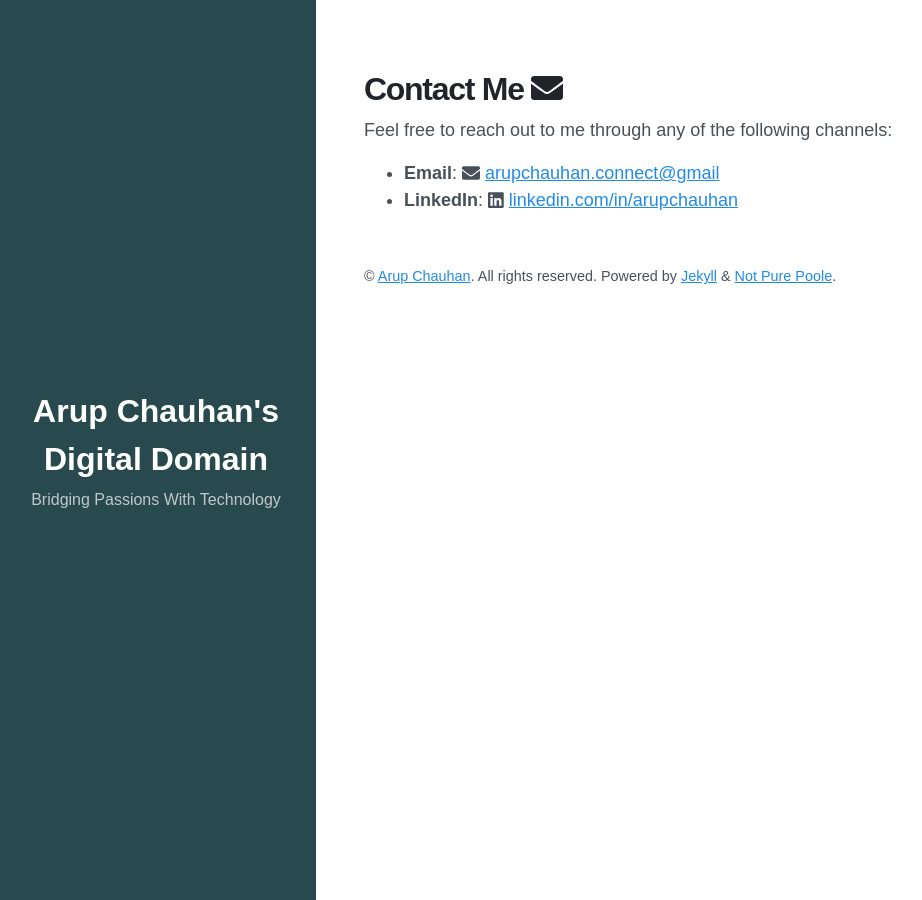
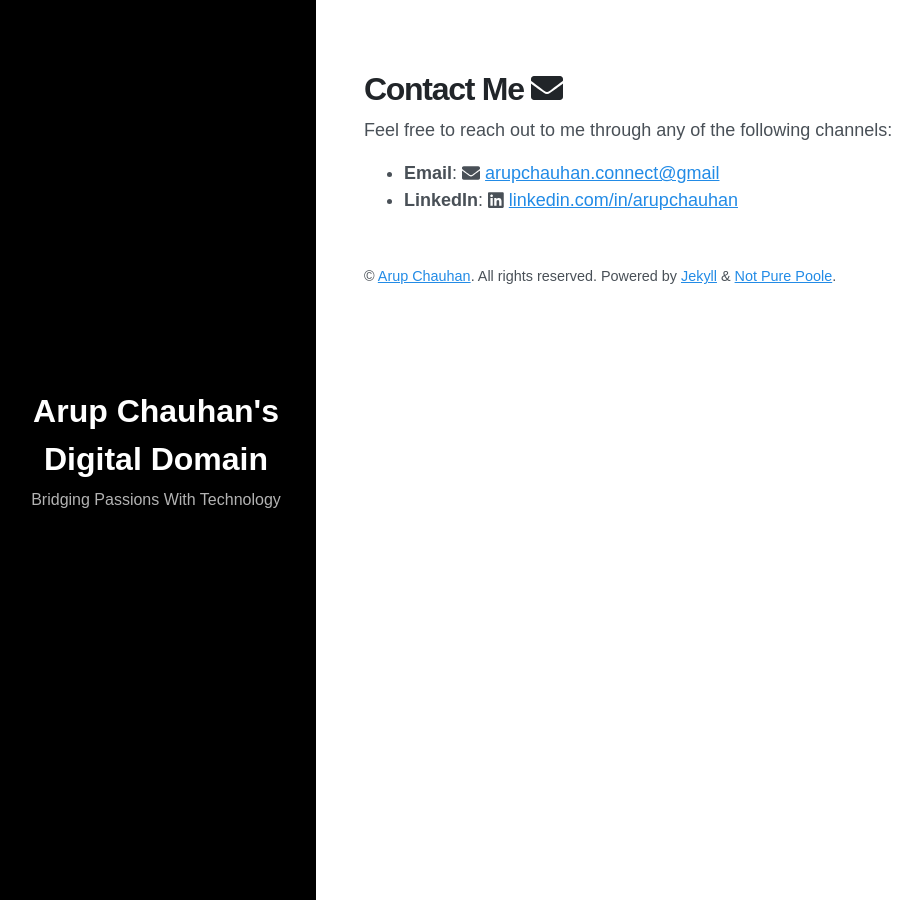
Before and after one commit to Arup-Chauhan/Arup-Chauhan, a Jekyll site: the page built from contact.md, in a window 1280 px wide. Shown: the whole page, without its empty margins (4-926 px from the left). Built offline with Jekyll 4.4.1, drawn with Linux system fonts in a browser that asks for light colours; nearby versions of some CDN libraries.

Commit message:
Updated Jekyll Theme

```diff
--- a/_layouts/default.html
+++ b/_layouts/default.html
@@ -6,7 +6,7 @@
   <body>
 
     <div class="container pure-g">
-      {%- assign cover_bg_color = site.cover_bg_color | default: "rgb(40, 73, 77)" -%}
+      {%- assign cover_bg_color = site.cover_bg_color | default: "rgb(0, 0, 0)" -%}
       {%- assign cover_color    = site.cover_color    | default: "rgb(255, 255, 255)" -%}
       {%- assign cover_image    = site.cover_image -%}
       {%- if page.cover_bg_color -%}
```
